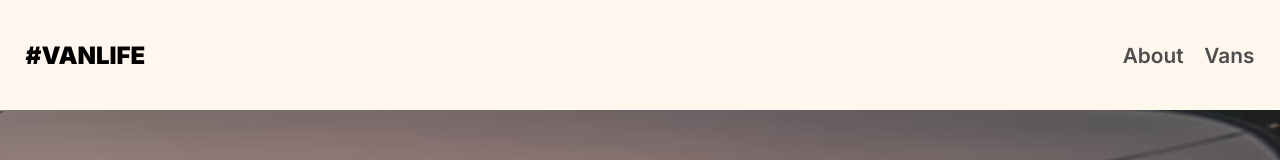
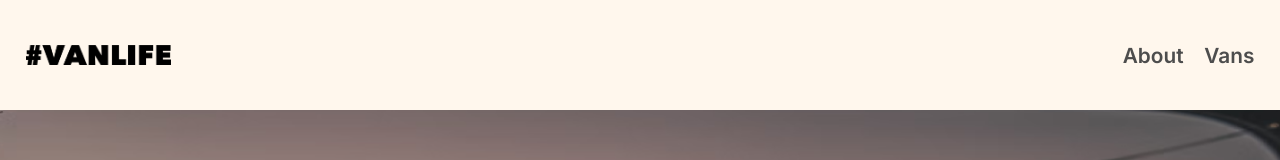
Before and after one commit to JSAssassin/VanLife, a React (Vite) app: page / in a window 1280 px wide. Shown: the top 160 px of the page. Built offline with nearby package versions, Linux system fonts and the light colour scheme; what miragejs would draw is missing.

Commit message:
Use image for navbar logo.

```diff
--- a/src/pages/Navbar.css
+++ b/src/pages/Navbar.css
@@ -23,9 +23,15 @@
     color: inherit;
 }
 
-.navbar__item:first-child {
-    font-size: 1.5rem;
-    font-weight: 900;
+.navbar__logo img {
+    width: 100%;
+    height: 100%;
+    object-fit: contain;
+}
+
+.navbar__logo {
+    width: 145px;
+    height: 41px;
 }
 
 .navbar__item:nth-child(2),
--- a/src/pages/Navbar.jsx
+++ b/src/pages/Navbar.jsx
@@ -1,10 +1,13 @@
 import { Link } from 'react-router-dom';
+import navbarLogo from '../assets/logo.png'
 import './Navbar.css';
 
 export default function Navbar() {
     return (
         <nav className="navbar">
-            <Link to="/" className="navbar__item">#VANLIFE</Link>
+            <Link to="/" className="navbar__logo">
+                <img src={navbarLogo} alt="navbar logo" />
+            </Link>
             <Link to="/about" className="navbar__item">About</Link>
             <Link to="/vans" className="navbar__item">Vans</Link>
         </nav>
```
Also changed, not shown: src/assets/logo.png (added).
